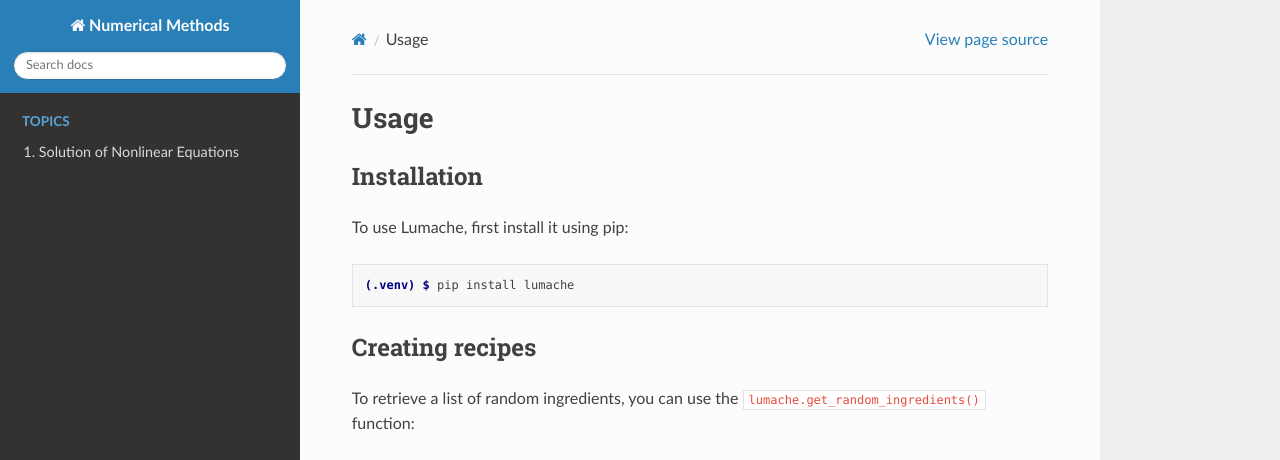
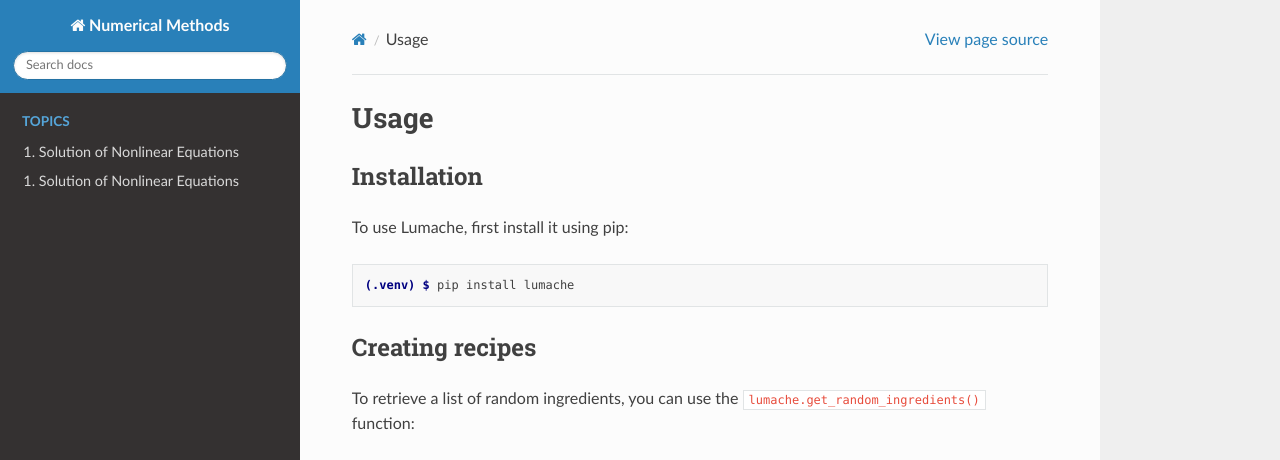
Before and after one commit to auliakhalqillah/akbook, a Sphinx documentation site: the page built from docs/source/usage.rst, in a window 1280 px wide and 1036 px high. Shown: the top 460 px of the window. Built offline with Sphinx 7.4.7 and the Read the Docs theme 3.1.0, drawn with Linux system fonts in a browser that asks for light colours; pages that are not in the unit, such as notebooks, are missing from menus; grey boxes are pictures that could not be loaded.

Commit message:
Update index.rst

```diff
--- a/docs/source/index.rst
+++ b/docs/source/index.rst
@@ -10,3 +10,7 @@
   :maxdepth: 2
 
   Solution of Nonlinear Equations
+
+  :caption: Test
+
+  Solution of Nonlinear Equations
```
